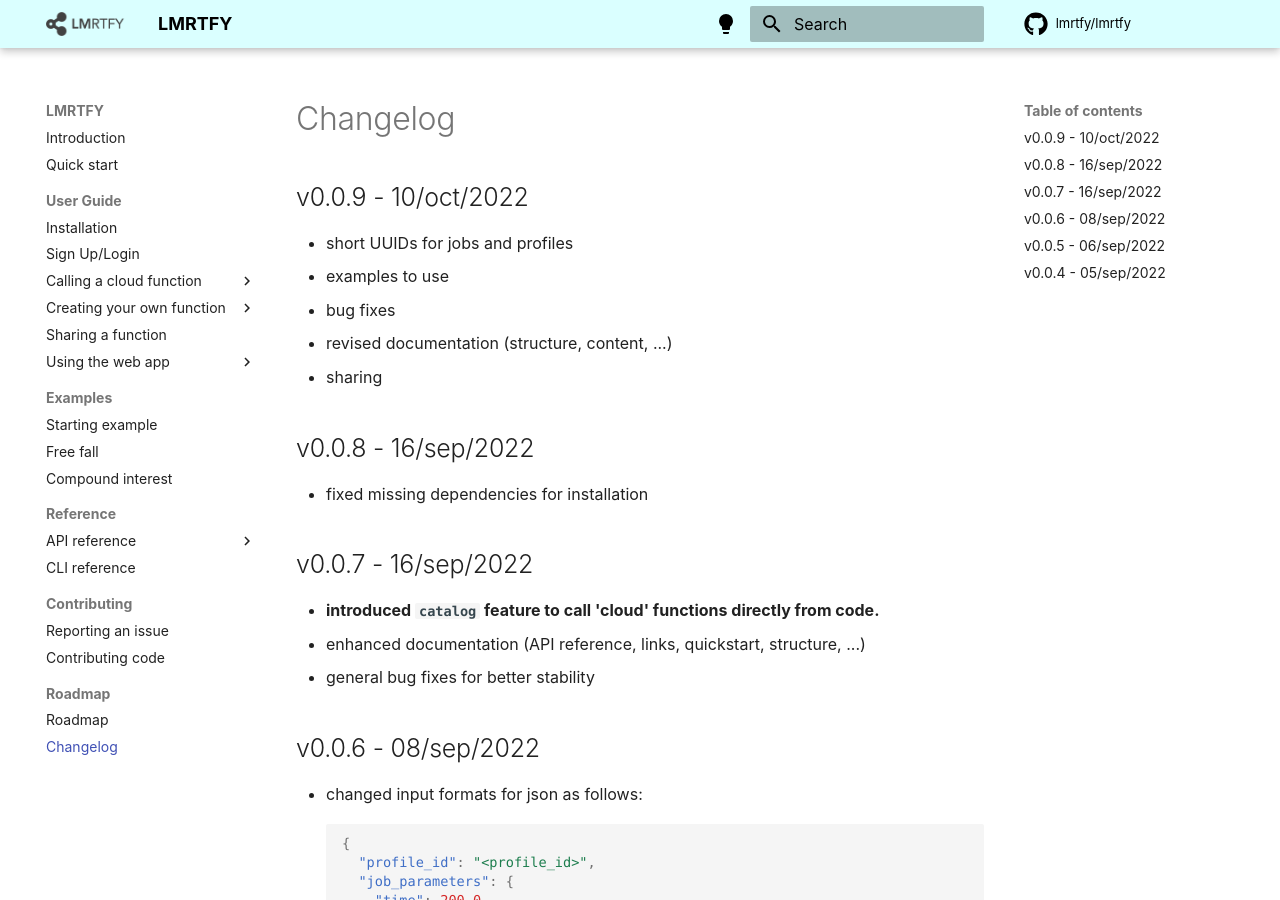
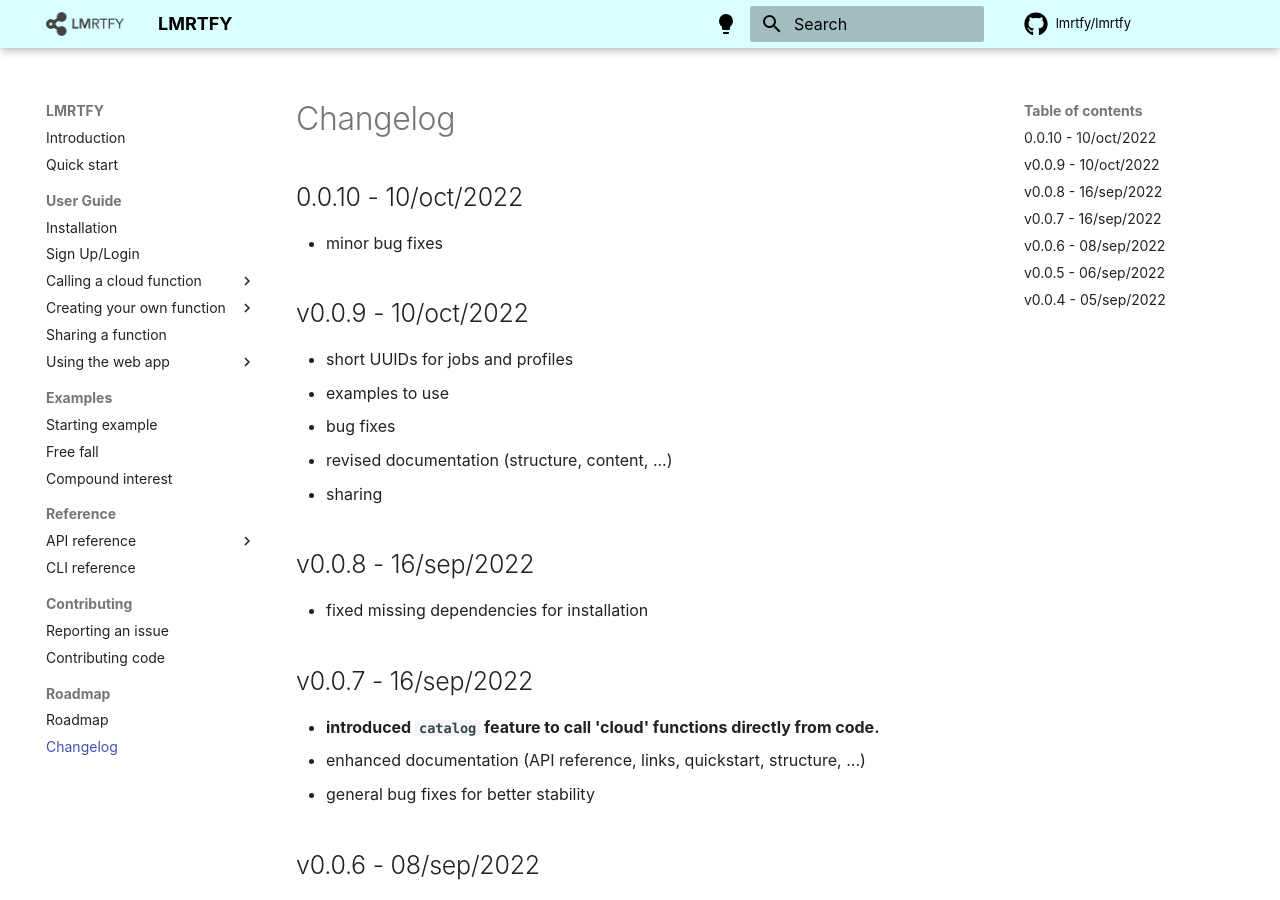
Before and after one commit to lmrtfy/lmrtfy, an MkDocs documentation site: the page built from docs/CHANGELOG.md, in a window 1280 px wide and 900 px high. Built offline with MkDocs 1.6.1 and Material for MkDocs 9.7.7, drawn with Linux system fonts in a browser that asks for light colours; comment, search, counter and statistics services are not loaded; the version menu is left out.

Commit message:
changelog 0.0.10

```diff
--- a/CHANGELOG.md
+++ b/CHANGELOG.md
@@ -1,3 +1,6 @@
+# v0.0.10 - 10/oct/2022
+* minor bug fixes
+
 # v0.0.9 - 10/oct/2022
 * short UUIDs for jobs and profiles
 * examples to use
--- a/docs/CHANGELOG.md
+++ b/docs/CHANGELOG.md
@@ -1,3 +1,6 @@
+#0.0.10 - 10/oct/2022
+* minor bug fixes
+
 # v0.0.9 - 10/oct/2022
 * short UUIDs for jobs and profiles
 * examples to use
```
